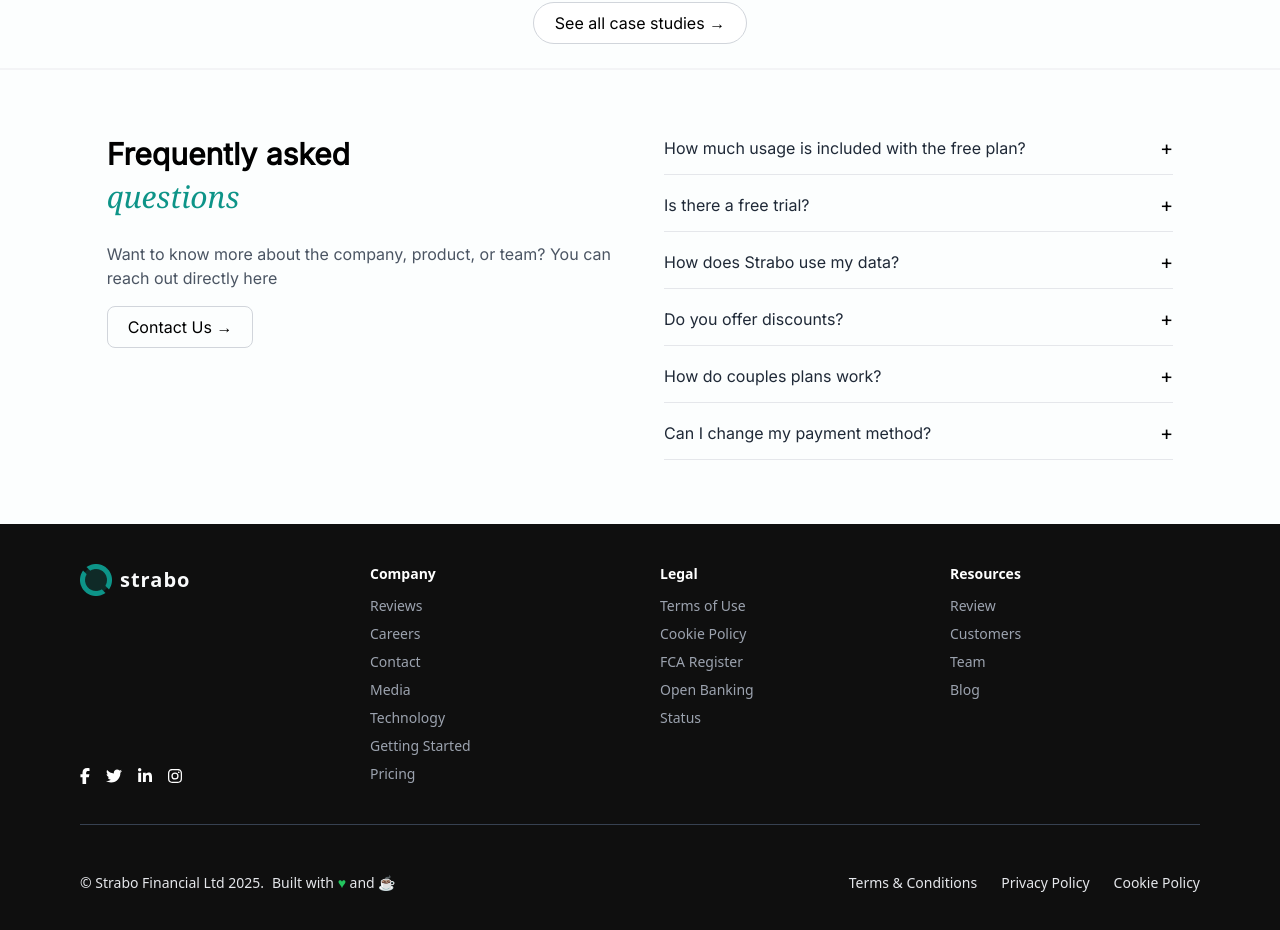
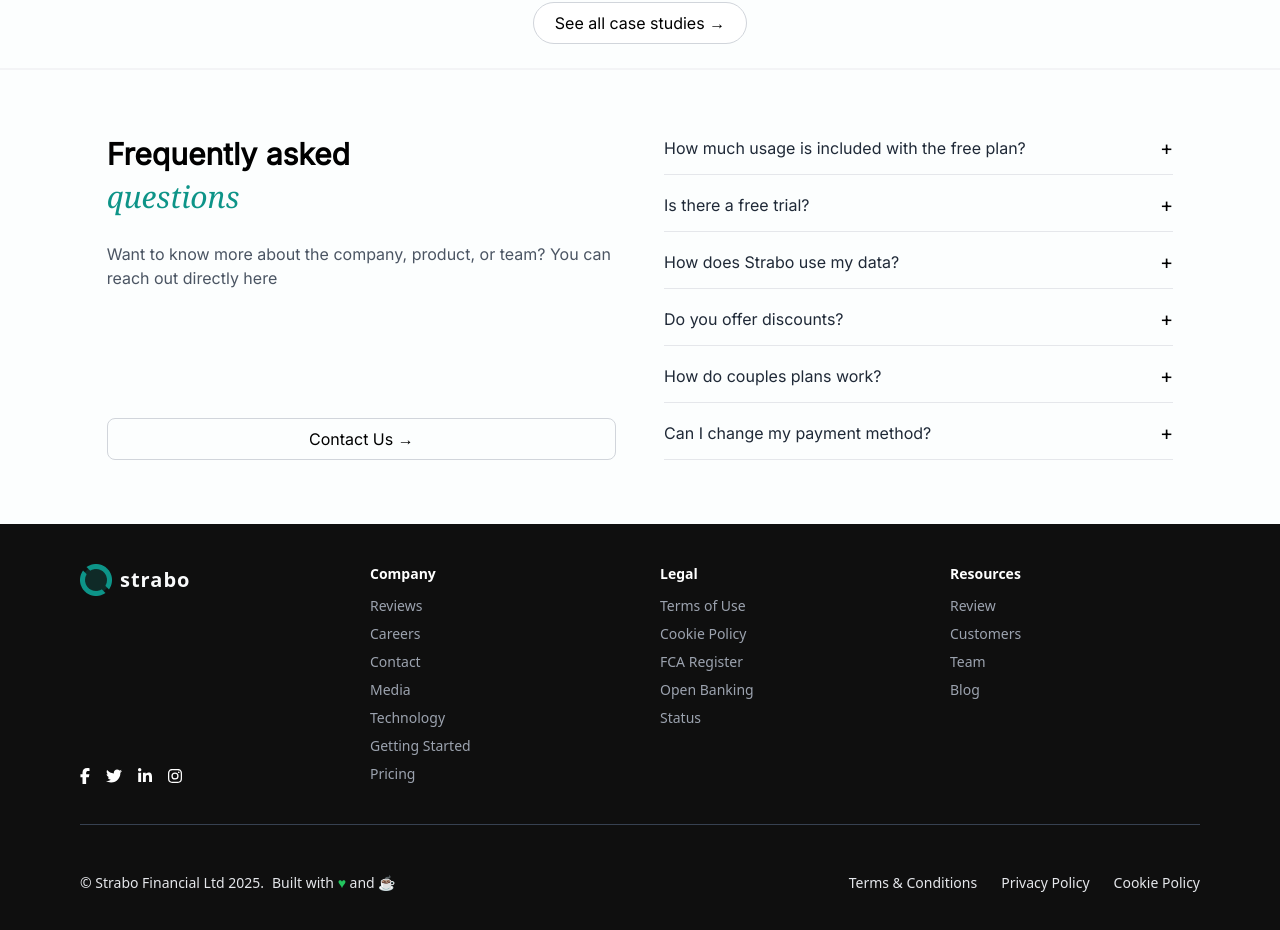
Before and after one commit to hasnain23233/strabo_website, a React (Vite) app: page /plan in a window 1280 px wide. Shown: the part 1539-2469 px from the top of the page. Built offline with nearby package versions, Linux system fonts and the light colour scheme; a web font is replaced by a local one.

Commit message:
complete the plan page of the website

```diff
--- a/src/components/Faq.jsx
+++ b/src/components/Faq.jsx
@@ -45,8 +45,9 @@ const FAQ = () => {
             <div className="w-10/12 m-auto grid grid-cols-1 md:grid-cols-2 gap-12">
 
                 {/* Left Side */}
+                <div className=" flex flex-col justify-between">
                     <div>
-                    <h1 className="text-3xl font-semibold leading-snug">
+                        <h1 className="text-3xl font-semibold leading-snug ">
                             Frequently asked <br />
                             <span className="text-Primary italic font-serif font-light">
                                 questions
@@ -58,6 +59,7 @@ const FAQ = () => {
                             You can reach out directly here
                         </p>
 
+                    </div>
                     <button className="mt-4 px-5 py-2 border border-gray-300 rounded-lg hover:bg-gray-100">
                         Contact Us →
                     </button>
```
Lines whose indentation alone changed are shown as unchanged.
